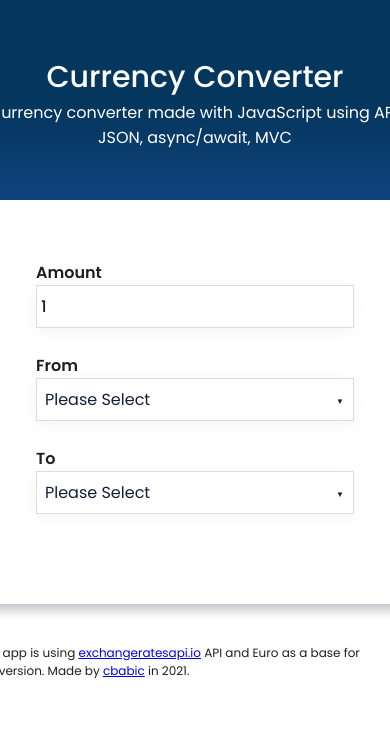
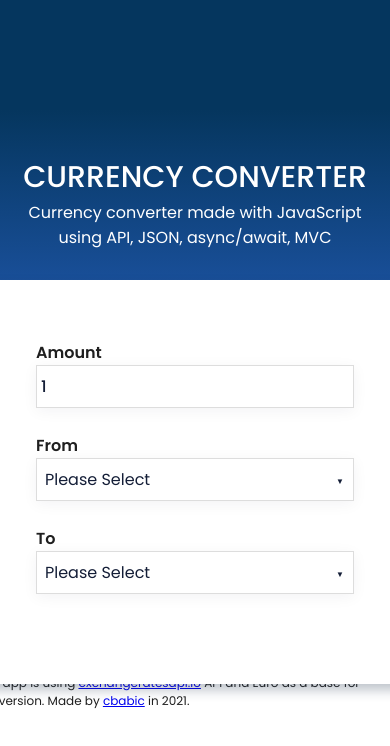
Before and after one commit to CokeCain/currency-converter, a website built with Parcel: page index.html in a window 390 px wide. Shown: the top 746 px of the page. Built offline with nearby package versions, Linux system fonts and the light colour scheme; no server answers.

Commit message:
Styling fixes

```diff
--- a/css/main.css
+++ b/css/main.css
@@ -61,6 +61,7 @@ body {
 .title {
   font-weight: 500;
   font-size: 30px;
+  text-transform: uppercase;
 }
 
 .flex input {
@@ -282,6 +283,8 @@ dropdown-button span {
 @media only screen and (max-width: 768px) {
   .main {
     height: auto;
+    margin: 0;
+    gap: 0;
   }
   .flex {
     flex-direction: column;
@@ -303,6 +306,6 @@ dropdown-button span {
   }
 
   .title-subtitle {
-    top: 10%;
+    margin: 30px;
   }
 }
```
